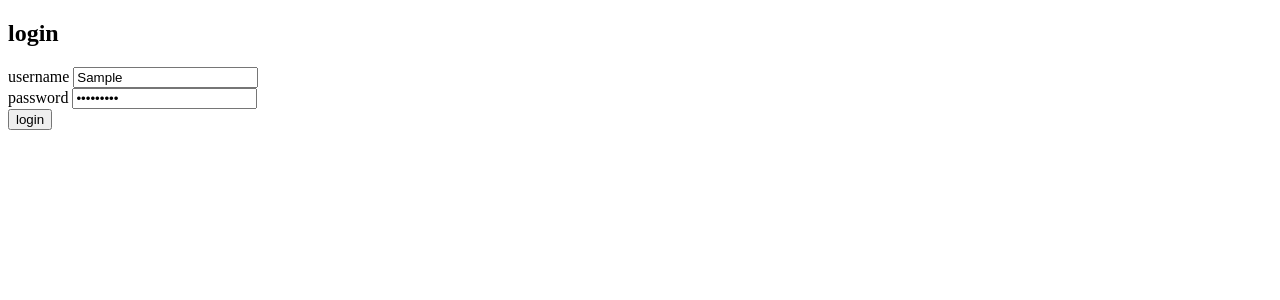
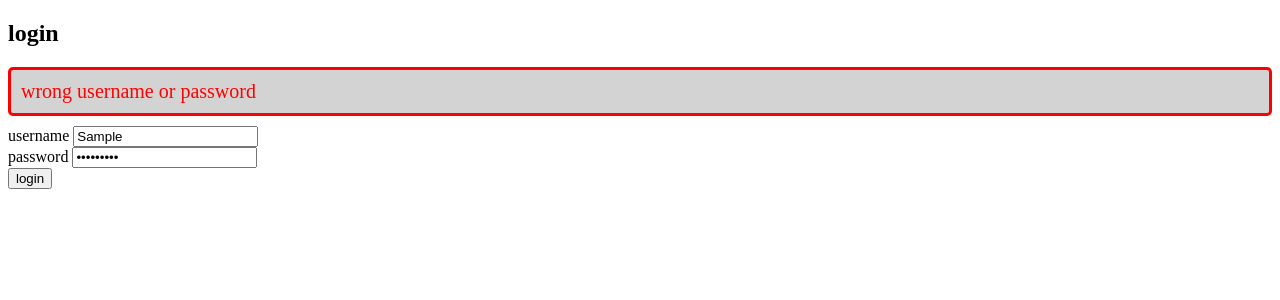
Before and after one commit to epessine/fullstackopen-part5, a React (Create React App) app: page / in a window 1280 px wide. Both pictures are taken after typing "Sample", "Sample123" into the empty fields and a click on the button "login". Shown: the top 300 px of the page. Built offline with nearby package versions, Linux system fonts and the light colour scheme; no server answers.

Commit message:
Exercise 5.4

```diff
--- a/src/App.js
+++ b/src/App.js
@@ -1,6 +1,7 @@
 import React, { useState, useEffect } from 'react';
 import BlogList from './components/BlogList';
 import Login from './components/Login';
+import Notification from './components/Notification';
 import blogService from './services/blogs';
 
 const App = () => {
@@ -8,6 +9,7 @@ const App = () => {
   const [username, setUsername] = useState('');
   const [password, setPassword] = useState('');
   const [user, setUser] = useState(null);
+  const [notification, setNotification] = useState(null);
 
   useEffect(() => {
     blogService.getAll().then(blogs =>
@@ -29,12 +31,21 @@ const App = () => {
   return (
     <div>
       {user === null ?
+        <h2>login</h2>
+        :
+        <h2>blogs</h2>
+      }
+      <Notification
+        notification={notification}
+      ></Notification>
+      {user === null ?
         <Login
           username={username}
           setUsername={setUsername}
           password={password}
           setPassword={setPassword}
           setUser={setUser}
+          setNotification={setNotification}
         ></Login>
         :
         <BlogList
@@ -42,6 +53,7 @@ const App = () => {
           setBlogs={setBlogs}
           user={user}
           setUser={setUser}
+          setNotification={setNotification}
         ></BlogList>
       }
     </div>
--- a/src/components/BlogForm.js
+++ b/src/components/BlogForm.js
@@ -1,7 +1,7 @@
 import React, { useState } from 'react';
 import blogService from '../services/blogs';
 
-const BlogForm = ({ blogs, setBlogs }) => {
+const BlogForm = ({ blogs, setBlogs, setNotification }) => {
   const [title, setTitle] = useState('');
   const [author, setAuthor] = useState('');
   const [url, setUrl] = useState('');
@@ -16,8 +16,22 @@ const BlogForm = ({ blogs, setBlogs }) => {
         url: url
       });
       setBlogs(blogs.concat(newBlog));
+
+      setNotification({
+        message: `new blog '${newBlog.title}' by ${newBlog.author || 'anonymous'} added`,
+        status: 'success'
+      });
+      setTimeout(() => {
+        setNotification(null);
+      }, 5000);
     } catch (error) {
-      console.log(error);
+      setNotification({
+        message: error.message,
+        status: 'error'
+      });
+      setTimeout(() => {
+        setNotification(null);
+      }, 5000);
     }
   };
 
@@ -26,6 +40,7 @@ const BlogForm = ({ blogs, setBlogs }) => {
       <h2>create new</h2>
       <label htmlFor="Title">title: </label>
       <input
+        required
         type="text"
         value={title}
         name="Title"
@@ -42,6 +57,7 @@ const BlogForm = ({ blogs, setBlogs }) => {
       <br/>
       <label htmlFor="Url">url: </label>
       <input
+        required
         type="text"
         value={url}
         name="Url"
--- a/src/components/BlogList.js
+++ b/src/components/BlogList.js
@@ -2,7 +2,7 @@ import React from 'react';
 import Blog from './Blog';
 import BlogForm from './BlogForm';
 
-const BlogList = ({ blogs, setBlogs, user, setUser }) => {
+const BlogList = ({ blogs, setBlogs, user, setUser, setNotification }) => {
   const handleLogout = () => {
     window.localStorage.removeItem('loggedBlogListUser');
     setUser(null);
@@ -11,7 +11,6 @@ const BlogList = ({ blogs, setBlogs, user, setUser }) => {
 
   return (
     <div>
-      <h2>blogs</h2>
       <p>
         {user.name} logged in
         <button onClick={handleLogout}>logout</button>
@@ -19,9 +18,13 @@ const BlogList = ({ blogs, setBlogs, user, setUser }) => {
       <BlogForm
         setBlogs={setBlogs}
         blogs={blogs}
+        setNotification={setNotification}
       ></BlogForm>
       {blogs.map(blog =>
-        <Blog key={blog.id} blog={blog}></Blog>
+        <Blog
+          key={blog.id}
+          blog={blog}
+        ></Blog>
       )}
     </div>
   );
--- a/src/components/Login.js
+++ b/src/components/Login.js
@@ -2,7 +2,7 @@ import React from 'react';
 import loginService from '../services/login';
 import blogService from '../services/blogs';
 
-const Login = ({ username, password, setUsername, setPassword, setUser }) => {
+const Login = ({ username, password, setUsername, setPassword, setUser, setNotification }) => {
   const handleLogin = async (e) => {
     e.preventDefault();
 
@@ -21,19 +21,27 @@ const Login = ({ username, password, setUsername, setPassword, setUser }) => {
       setUser(user);
       setUsername('');
       setPassword('');
-      console.log('logged in!');
+
+      setNotification({
+        message: `${user.name} logged in!`,
+        status: 'success'
+      });
+      setTimeout(() => {
+        setNotification(null);
+      }, 5000);
     } catch (error) {
-      console.log(error);
-      //setErrorMessage('Wrong credentials');
-      //setTimeout(() => {
-      //  setErrorMessage(null);
-      //}, 5000);
+      setNotification({
+        message: 'wrong username or password',
+        status: 'error'
+      });
+      setTimeout(() => {
+        setNotification(null);
+      }, 5000);
     }
   };
 
   return (
     <form onSubmit={handleLogin}>
-      <h2>login</h2>
       <div>
         <label htmlFor="Username">username </label>
         <input
--- /dev/null
+++ b/src/components/Notification.js
@@ -0,0 +1,29 @@
+import React from 'react';
+
+const Notification = ({ notification }) => {
+  if (!notification) {
+    return null;
+  }
+
+  const status = notification.status === 'success'
+    ? 'green'
+    : 'red';
+
+  const notificationStyle = {
+    color: status,
+    background: 'lightgrey',
+    fontSize: '20px',
+    borderStyle: 'solid',
+    borderRadius: '5px',
+    padding: '10px',
+    marginBottom: '10px'
+  };
+
+  return (
+    <div style={notificationStyle}>
+      {notification.message}
+    </div>
+  );
+};
+
+export default Notification;
```
